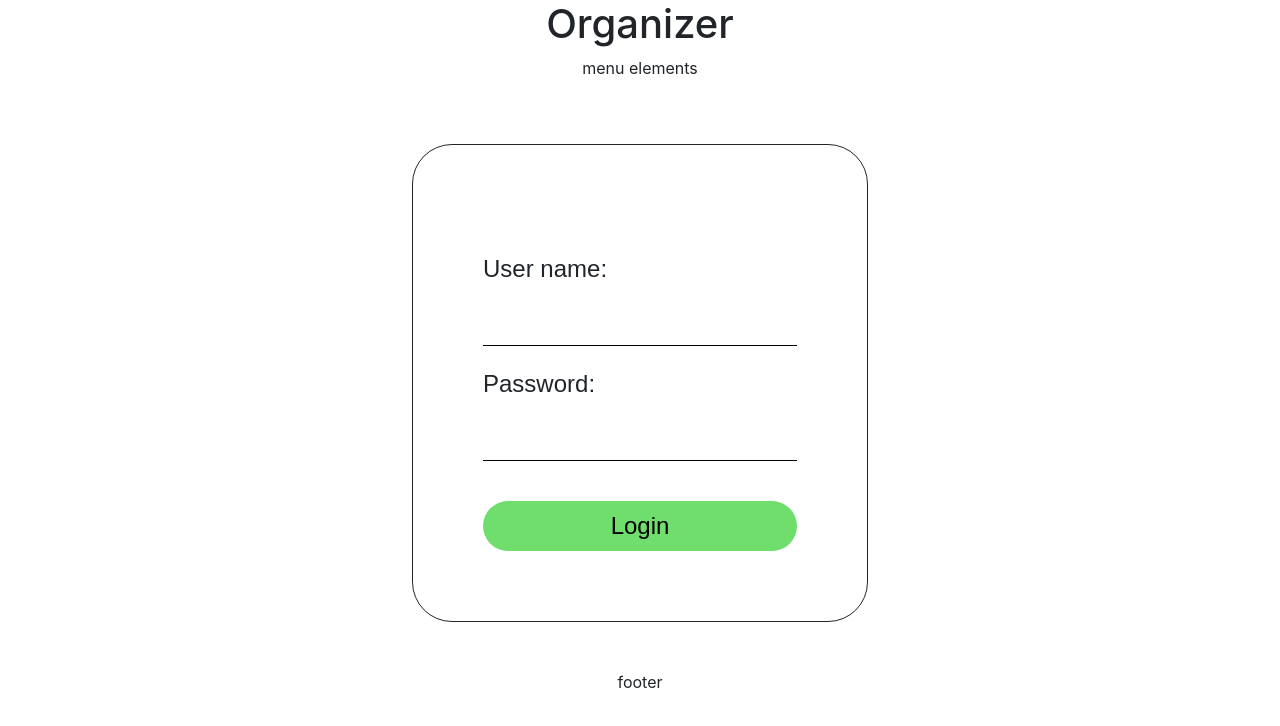
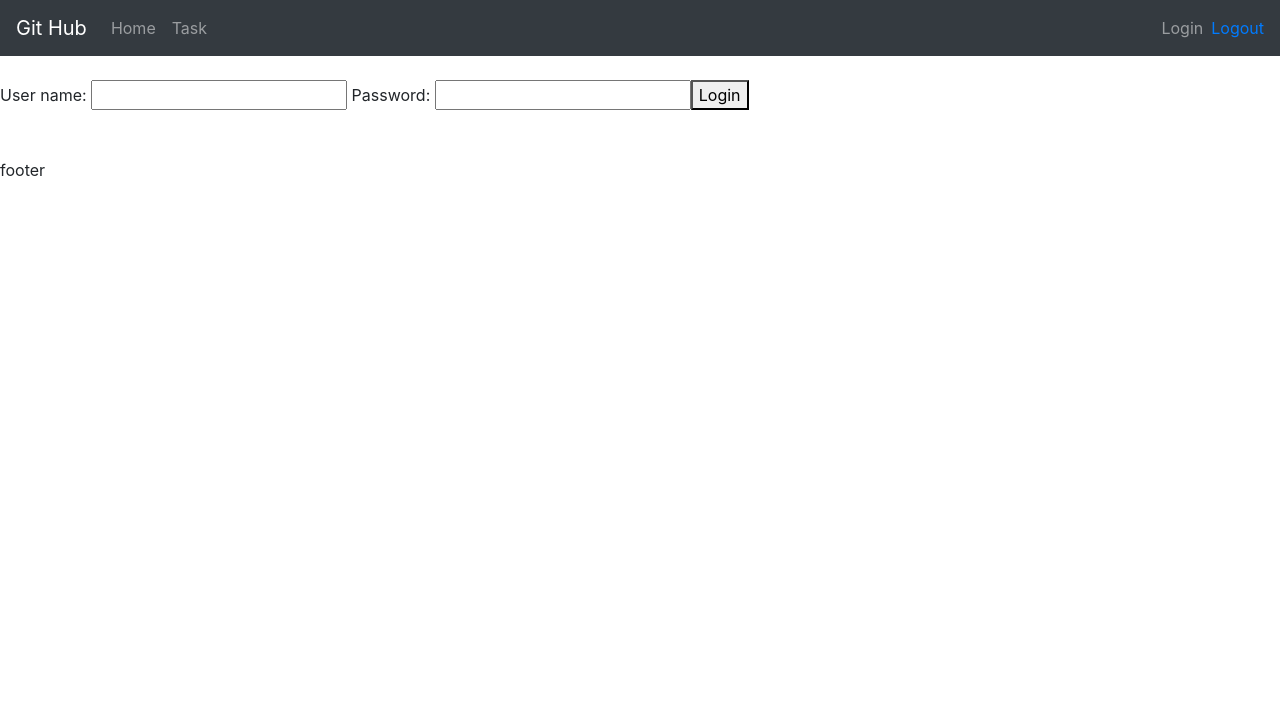
Before and after one commit to rgormpcs/Organizer-Front, an Angular app: page / in a window 1280 px wide. Shown: the top 726 px of the page. Built offline with nearby package versions, Linux system fonts and the light colour scheme.

Commit message:
navbar style boostrap

```diff
--- a/src/app/app.component.css
+++ b/src/app/app.component.css
@@ -1,5 +1,5 @@
-.toolbar{
+/*.toolbar{
     display: flex;
     flex-direction: column;
     align-items: center;
-}
+}*/
--- a/src/app/app.component.html
+++ b/src/app/app.component.html
@@ -1,7 +1,5 @@
 <link rel="stylesheet" href="./app.component.css">
 <div class="toolbar">
-
-  <h1>{{title}}</h1>
   <app-menu></app-menu>
   <section>
     <router-outlet></router-outlet>
--- a/src/app/error/error.component.css
+++ b/src/app/error/error.component.css
@@ -1,4 +1,4 @@
-.container{
+/*.container{
     font-family: Arial, Helvetica, sans-serif;
     display: flex;
 }
@@ -37,4 +37,4 @@ h1 {
     from {color: rgba(51, 209, 46, 0.7);}
     to {color: red;}
 
-  }
+  }*/
--- a/src/app/history/history.component.css
+++ b/src/app/history/history.component.css
@@ -1,3 +1,3 @@
-.div{
+/*.div{
     background: blue;
-}
+}*/
--- a/src/app/login/login.component.css
+++ b/src/app/login/login.component.css
@@ -1,4 +1,4 @@
-.login{
+/*.login{
 display: flex;
 flex-direction: column;
 padding: 70px 70px;
@@ -21,4 +21,4 @@ font-size: 24px;
     border: none;
     border-radius: 25px;
     font-size: 24px;
-}
+}*/
--- a/src/app/menu/menu.component.html
+++ b/src/app/menu/menu.component.html
@@ -1,3 +1,13 @@
-<p>menu elements</p>
-<br>
-<br>
+<header>
+    <nav class="navbar navbar-expand-md navbar-dark bg-dark">
+        <div><a href="https://github.com/rgormpcs/Organizer-Front" class="navbar-brand">Git Hub</a></div>
+        <ul class="navbar-nav">
+            <li><a href="/login/" class="nav-link">Home</a></li>
+            <li><a href="/todos/" class="nav-link">Task</a></li>
+        </ul>
+        <ul class="navbar-nav navbar-collapse justify-content-end">
+            <li><a href="/login/" class="nav-link">Login</a></li>
+            <li><a href="/logout" class="navbar-link">Logout</a></li>
+        </ul>
+    </nav>
+</header>
```
